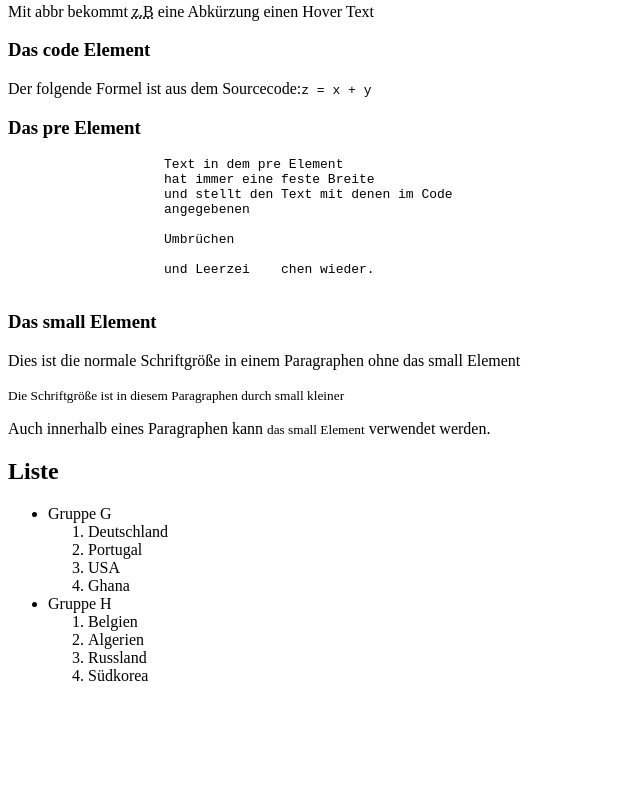
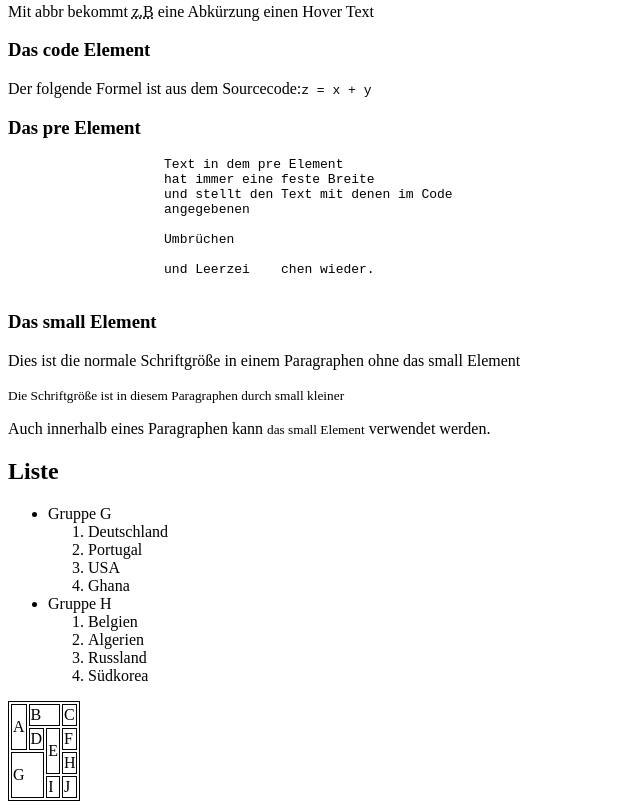
Before and after one commit to MarcWenningKuenne/Web-Entwicklung-1, a plain HTML site: page Kapitel 3.1/index.html in a window 1280 px wide. Shown: the part 1357-2166 px from the top of the page, without its empty margins (0-640 px from the left). Before the commit the page ends 2058 px from the top, so only its background shows below. Drawn offline with Linux system fonts and the light colour scheme.

Commit message:
Kapitel 3.1 - Übung 4

```diff
--- a/Kapitel 3.1/index.html
+++ b/Kapitel 3.1/index.html
@@ -4,6 +4,11 @@
         <meta charset="UTF-8">
         <meta name="viewport" content="width=device-width, initial-scale=1.0">
         <title>Meine erste HTML-Seite</title>
+        <style>
+            table, th, td {
+                border: 1px solid black;
+            }
+        </style>
     </head>
     <body>
         <!-- Übung 1 -->
@@ -97,5 +102,29 @@
                 </ol>
             </ul>
         </div>
+
+        <!-- Übung 4 -->
+        <div>
+            <table>
+                <tr>
+                    <td rowspan="2">A</td>
+                    <td colspan="2">B</td>
+                    <td>C</td>
+                </tr>
+                <tr>
+                    <td>D</td>
+                    <td rowspan="2">E</td>
+                    <td>F</td>
+                </tr>
+                <tr>
+                    <td rowspan="2" colspan="2">G</td>
+                    <td>H</td>
+                </tr>
+                <tr>
+                    <td>I</td>
+                    <td>J</td>
+                </tr>
+            </table>
+        </div>
     </body>
 </html>
```
